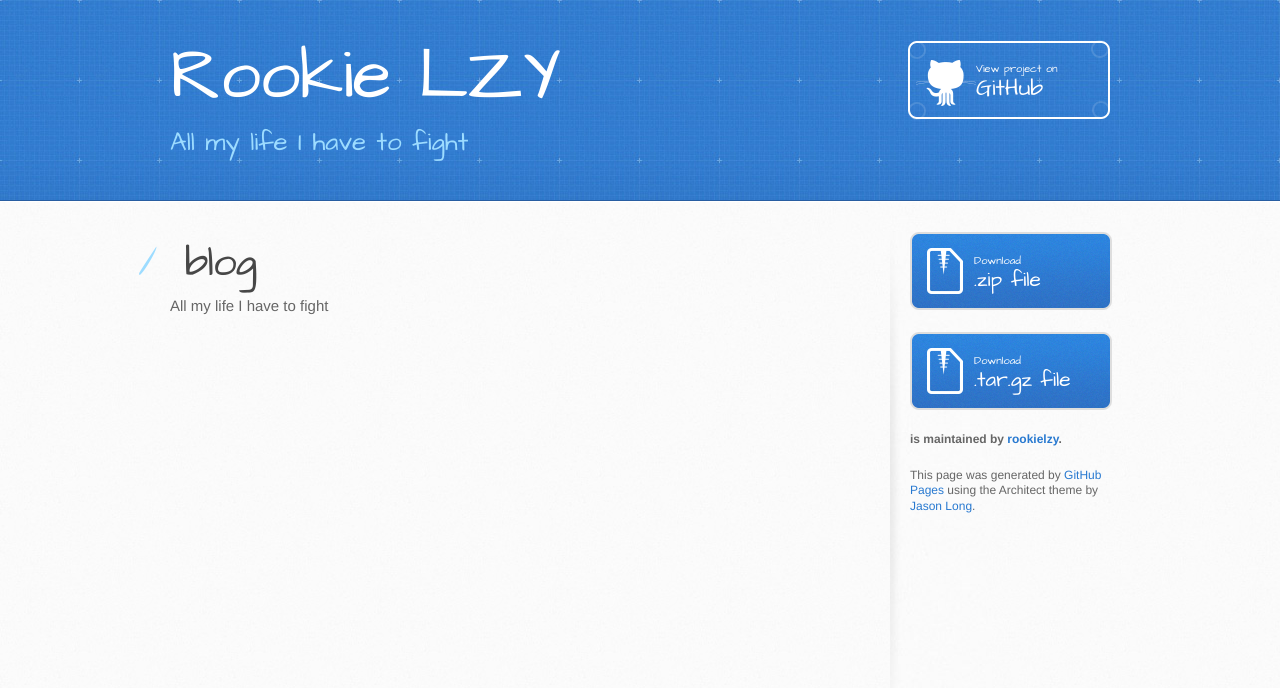
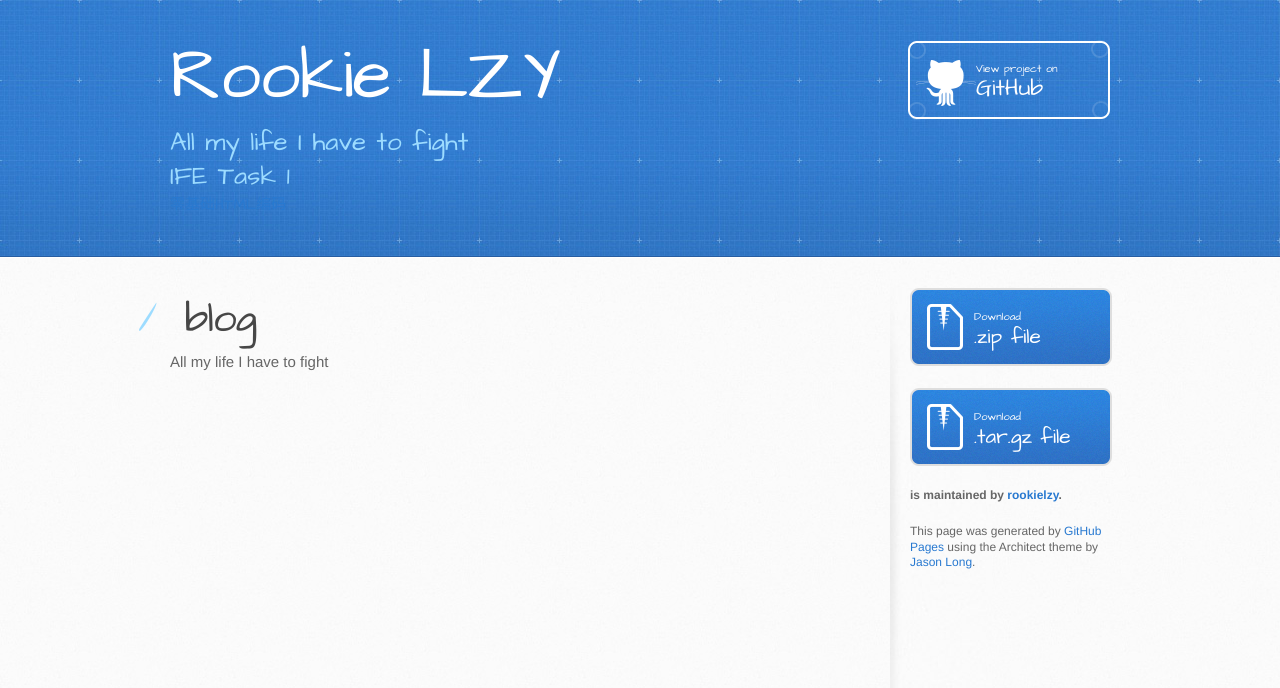
Before and after one commit to rookielzy/blog, a plain HTML site: page index.html in a window 1280 px wide. Drawn offline with Linux system fonts and the light colour scheme.

Commit message:
sync-task-1-to-home-page

```diff
--- a/index.html
+++ b/index.html
@@ -21,6 +21,8 @@
       <div class="inner">
         <h1>Rookie LZY</h1>
         <h2>All my life I have to fight</h2>
+        <h2>IFE Task 1</h2>
+        <a href=".\ife-task\task-1\1.html">零基础HTML编码</a>
         <a href="https://github.com/rookielzy/blog" class="button"><small>View project on</small> GitHub</a>
       </div>
     </header>
```
